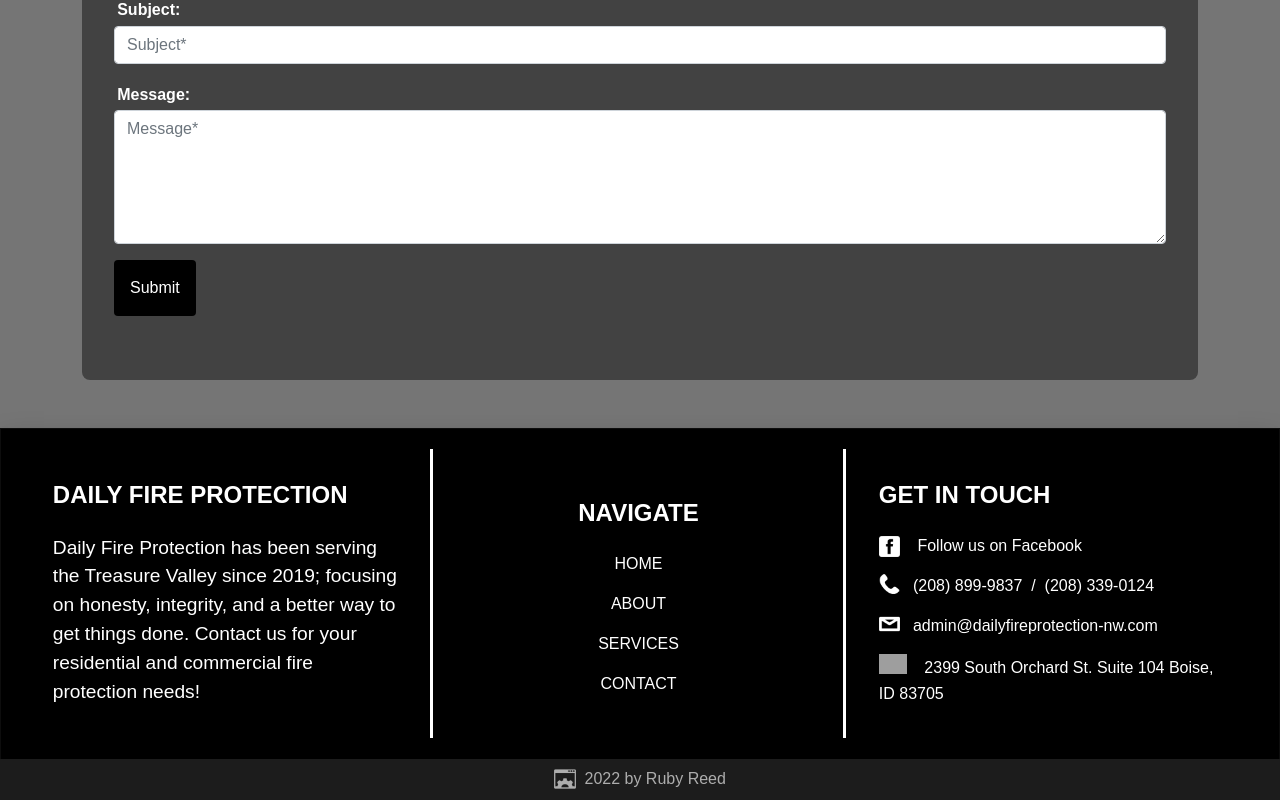
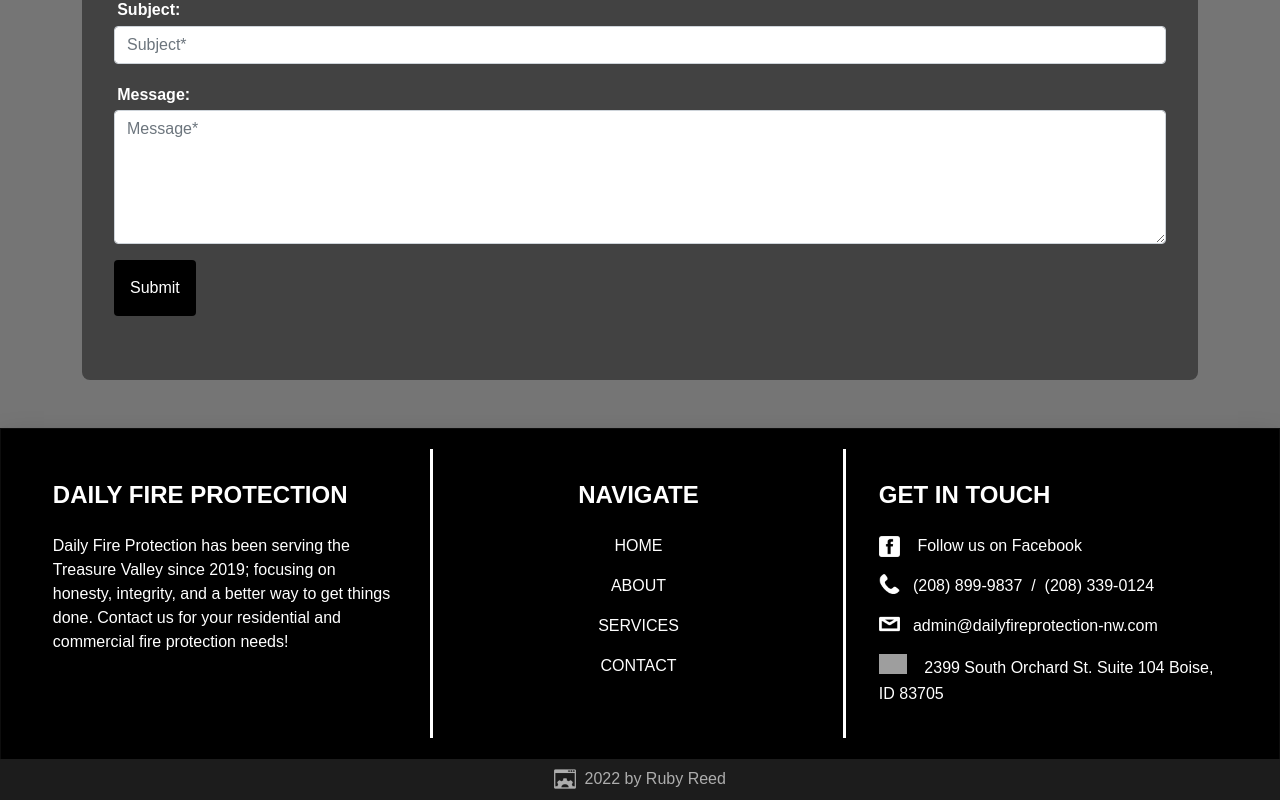
Before and after one commit to rubyreed/daily-fire-protection, a React (Create React App) app: page /contact in a window 1280 px wide. Shown: the part 628-1428 px from the top of the page. Built offline with nearby package versions, Linux system fonts and the light colour scheme; grey boxes are pictures that could not be loaded.

Commit message:
centered nav in footer

```diff
--- a/src/App.css
+++ b/src/App.css
@@ -802,12 +802,9 @@
     width: 33.3%;
     display: flex;
     flex-direction: column;
-    /* align-items: center; */
     border-right: 3px solid white;
     border-bottom: none;
-    /* padding-top: 2rem;
-    padding-right: 2rem;
-    padding-left: 2rem; */
+    justify-content: flex-start;
   }
   .footernav {
     display: flex;
@@ -1212,6 +1209,7 @@
     padding-top: 2rem;
     padding-right: 2rem;
     padding-left: 2rem;
+    justify-content: flex-start;
   }
   .footernav {
     display: flex;
@@ -1621,6 +1619,7 @@
     padding-top: 2rem;
     padding-right: 2rem;
     padding-left: 2rem;
+    justify-content: flex-start;
   }
   .footernav {
     display: flex;
--- a/src/components/Footer.js
+++ b/src/components/Footer.js
@@ -26,7 +26,7 @@ const Footer = () => {
         <div className="footerbody">
         <div className="footerbio">
             <h4 style={{marginBottom:"1.5rem", fontWeight:"650"}}>DAILY FIRE PROTECTION</h4>
-            <p style={{fontSize:"1.2rem"}}>Daily Fire Protection has been serving the Treasure Valley since 2019; focusing on honesty, integrity, and a better way to get things done.
+            <p style={{fontSize:"1rem"}}>Daily Fire Protection has been serving the Treasure Valley since 2019; focusing on honesty, integrity, and a better way to get things done.
                 Contact us for your residential and commercial fire protection needs!
             </p>
         </div>
```
